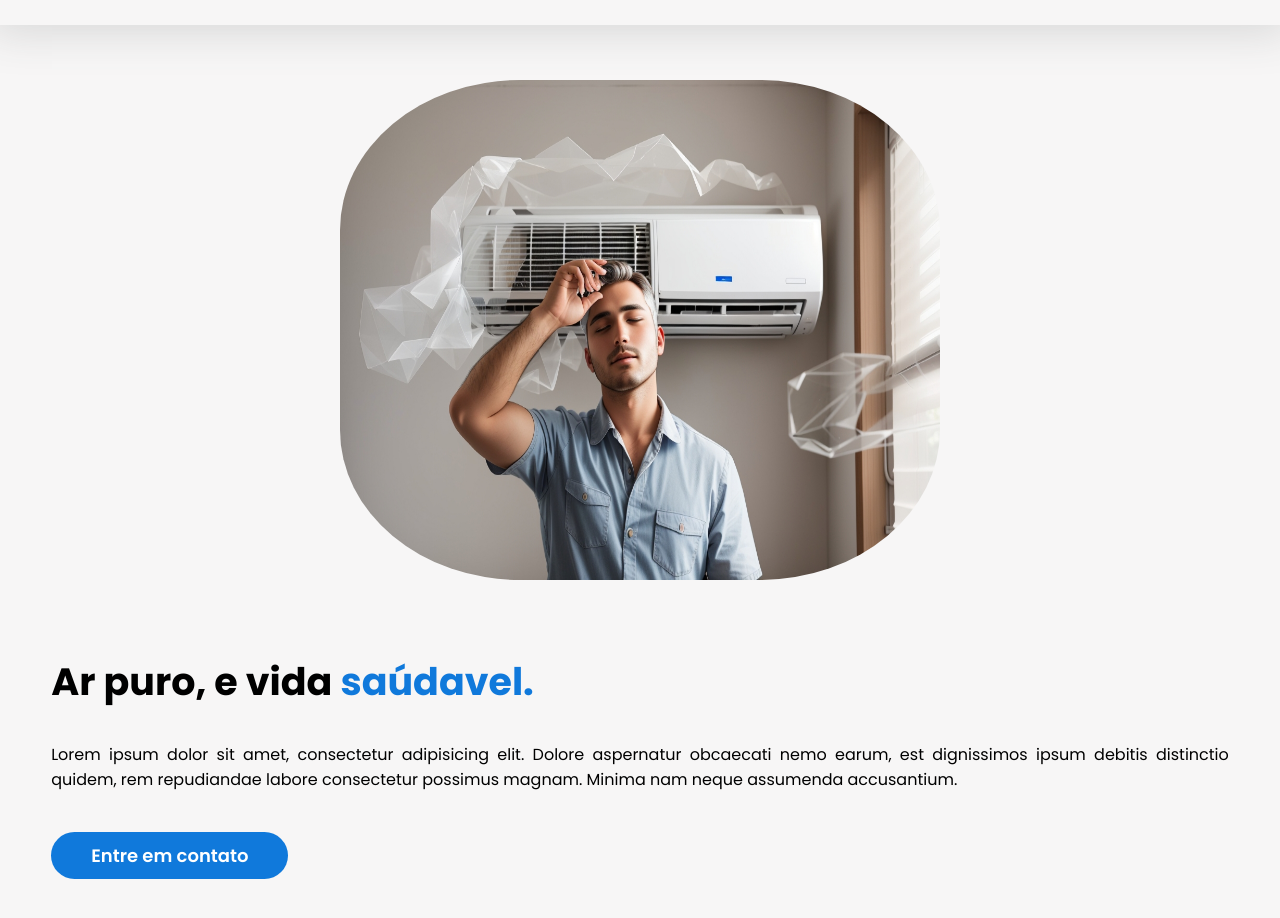
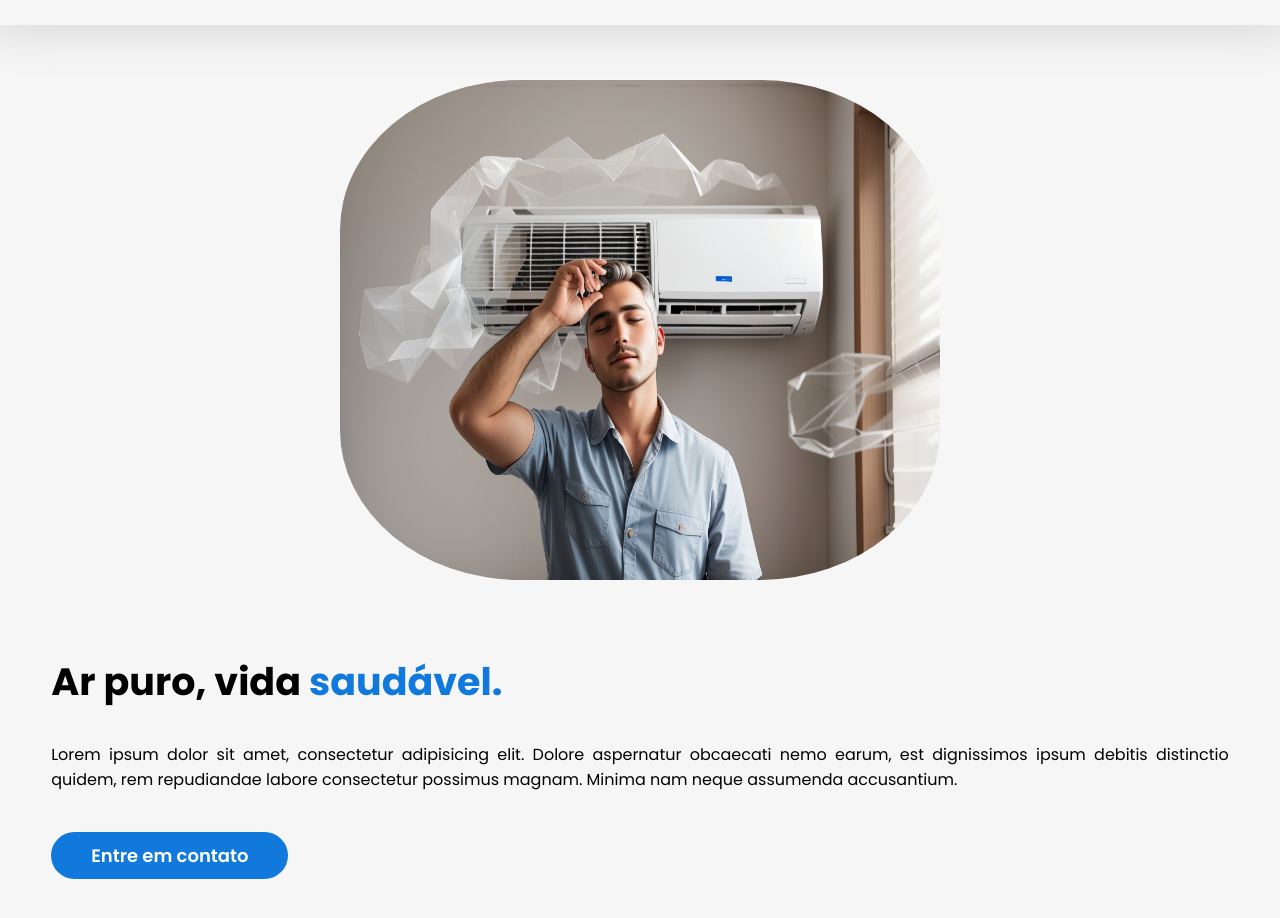
Before and after one commit to giovaniamaral/paginaempresa, a plain HTML site: page index.html in a window 1280 px wide. Shown: the part 162-1080 px from the top of the page. Drawn offline with nearby package versions, Linux system fonts and the light colour scheme.

Commit message:
erro de portugues

```diff
--- a/index.html
+++ b/index.html
@@ -62,7 +62,7 @@
       <div class="interface">
         <div class="flex">
           <div class="txt-topo-site">
-            <h1>Ar puro, e vida <span>saúdavel.</span></h1>
+            <h1>Ar puro, vida <span>saudável.</span></h1>
             <p>Lorem ipsum dolor sit amet, consectetur adipisicing elit. Dolore aspernatur obcaecati nemo earum, est dignissimos ipsum debitis distinctio quidem, rem repudiandae labore consectetur possimus magnam. Minima nam neque assumenda accusantium.</p>
             <div class="btn-contato">
               <a href="#"><button>Entre em contato</button></a>
```
